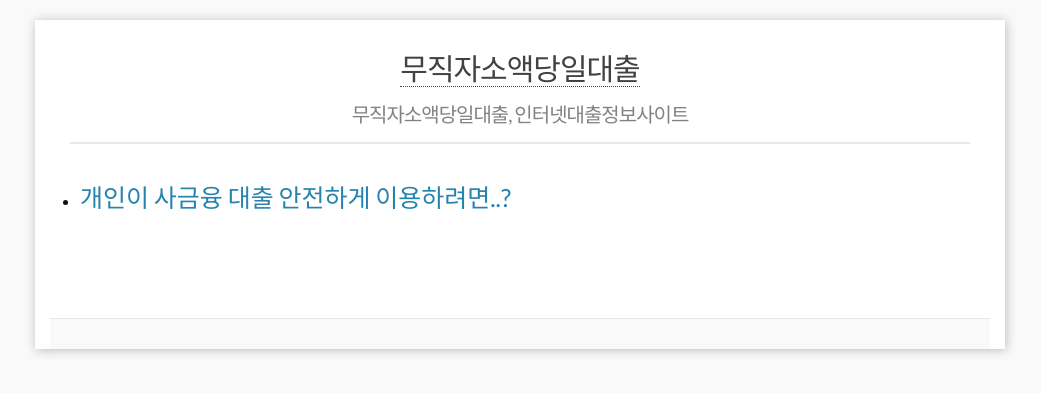
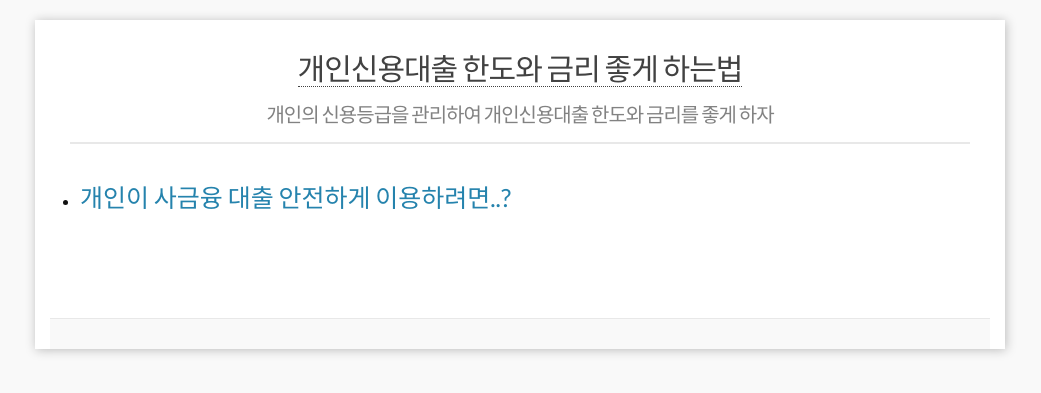
Before and after one commit to leevra/woori0407, a Jekyll site: the page built from index.html, in a window 1280 px wide. Shown: the top 393 px of the page, without its empty margins (120-1161 px from the left). Built offline with Jekyll 4.4.1, drawn with Linux system fonts in a browser that asks for light colours; the list of posts is cut into pages by our own code.

Commit message:
VersionActivity

```diff
--- a/_config.yml
+++ b/_config.yml
@@ -1,10 +1,10 @@
 ### Site info:
-title: 무직자소액당일대출
-tagline: 무직자소액당일대출, 인터넷대출정보사이트
+title: 개인신용대출 한도와 금리 좋게 하는법
+tagline: 개인의 신용등급을 관리하여 개인신용대출 한도와 금리를 좋게 하자
 author: 관리자
 email: help@leevra.com
-description: "은행별 아파트담보대출금리비교 정보, 대학생, 무직자소액대출 쉬운곳, 무직자소액당일대출 인터넷대출사이트." # You can edit this line in _config.yml. It will appear in your document head meta and in your feed.xml site description
-keywords: "무직자소액당일대출, 무직자소액대출, 인터넷대출정보사이트"
+description: "개인의 신용등급을 관리하여 개인신용대출 한도와 금리를 좋게 하자" # You can edit this line in _config.yml. It will appear in your document head meta and in your feed.xml site description
+keywords: "개인신용대출, 신용등급 관리"
 baseurl: "/" # the subpath of your site, e.g. /blog/
 url: "https://woori0407.leevra.com" # the base hostname & protocol for your site
 locale: kr_KO
```
